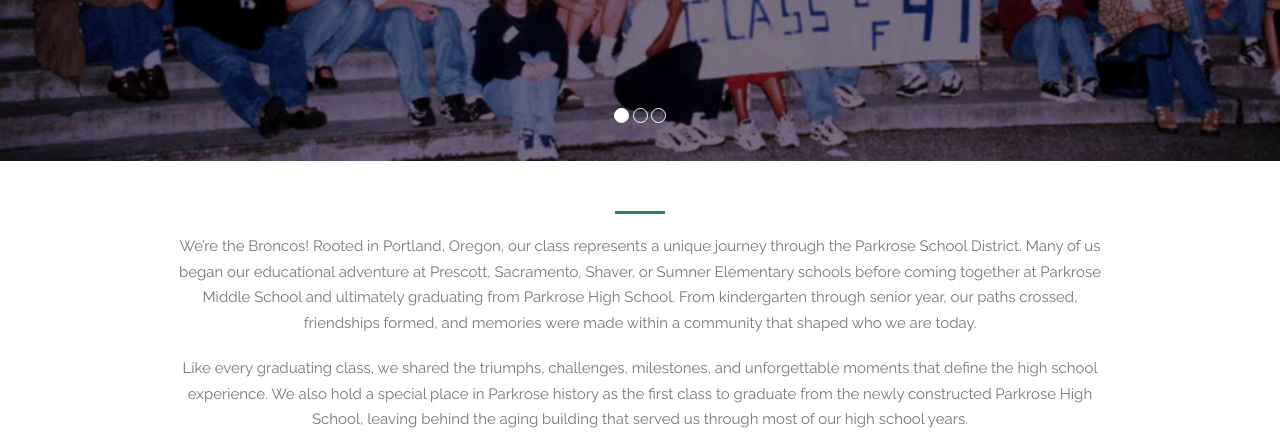
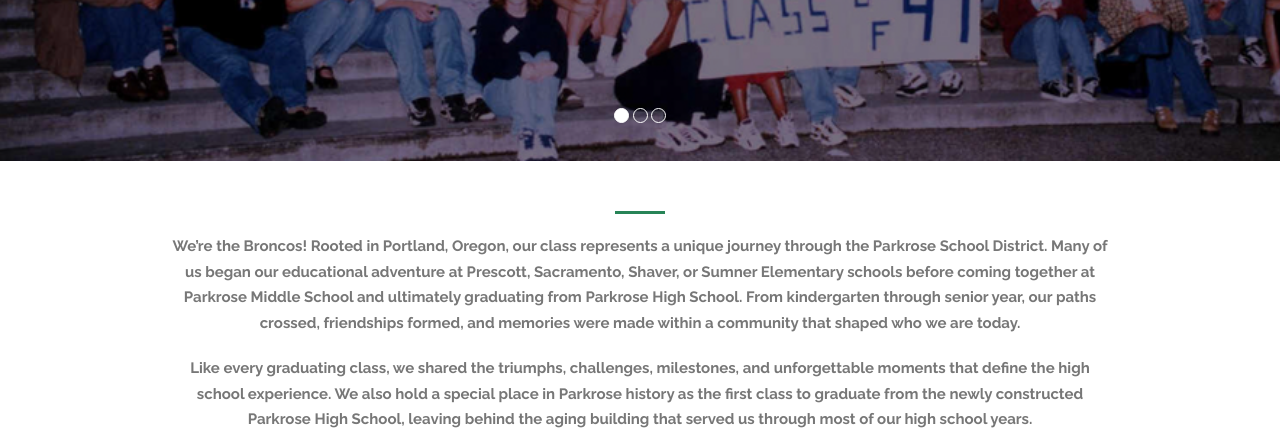
Before and after one commit to PHSBronco97/ParkroseClassof1997, a plain HTML site: page index.html in a window 1280 px wide. Shown: the part 359-800 px from the top of the page. Drawn offline with Linux system fonts and the light colour scheme; a web font is replaced by a local one.

Commit message:
Update index.html

```diff
--- a/index.html
+++ b/index.html
@@ -130,7 +130,7 @@
 
 			<hr>
 			<p>
-				 <b></b>We’re the Broncos!</b> Rooted in Portland, Oregon, our class represents a unique journey through the Parkrose School District. Many of us began our educational adventure at Prescott, Sacramento, Shaver, or Sumner Elementary schools before coming together at Parkrose Middle School and ultimately graduating from Parkrose High School. From kindergarten through senior year, our paths crossed, friendships formed, and memories were made within a community that shaped who we are today.</p>
+				 <b><b>We’re the Broncos!</b> Rooted in Portland, Oregon, our class represents a unique journey through the Parkrose School District. Many of us began our educational adventure at Prescott, Sacramento, Shaver, or Sumner Elementary schools before coming together at Parkrose Middle School and ultimately graduating from Parkrose High School. From kindergarten through senior year, our paths crossed, friendships formed, and memories were made within a community that shaped who we are today.</p>
      <p>
 				 Like every graduating class, we shared the triumphs, challenges, milestones, and unforgettable moments that define the high school experience. We also hold a special place in Parkrose history as the first class to graduate from the newly constructed Parkrose High School, leaving behind the aging building that served us through most of our high school years.</p>
      <p>
```
